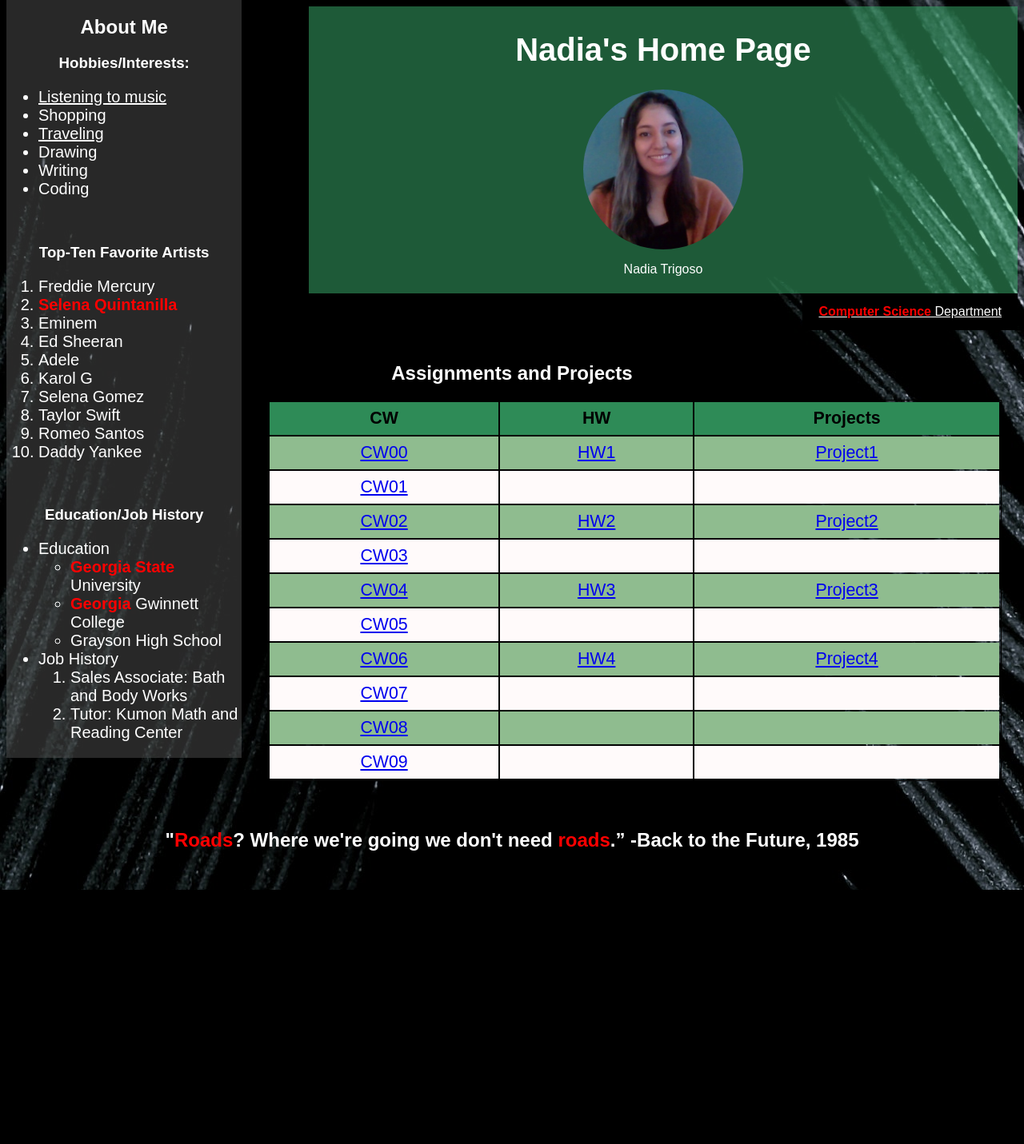
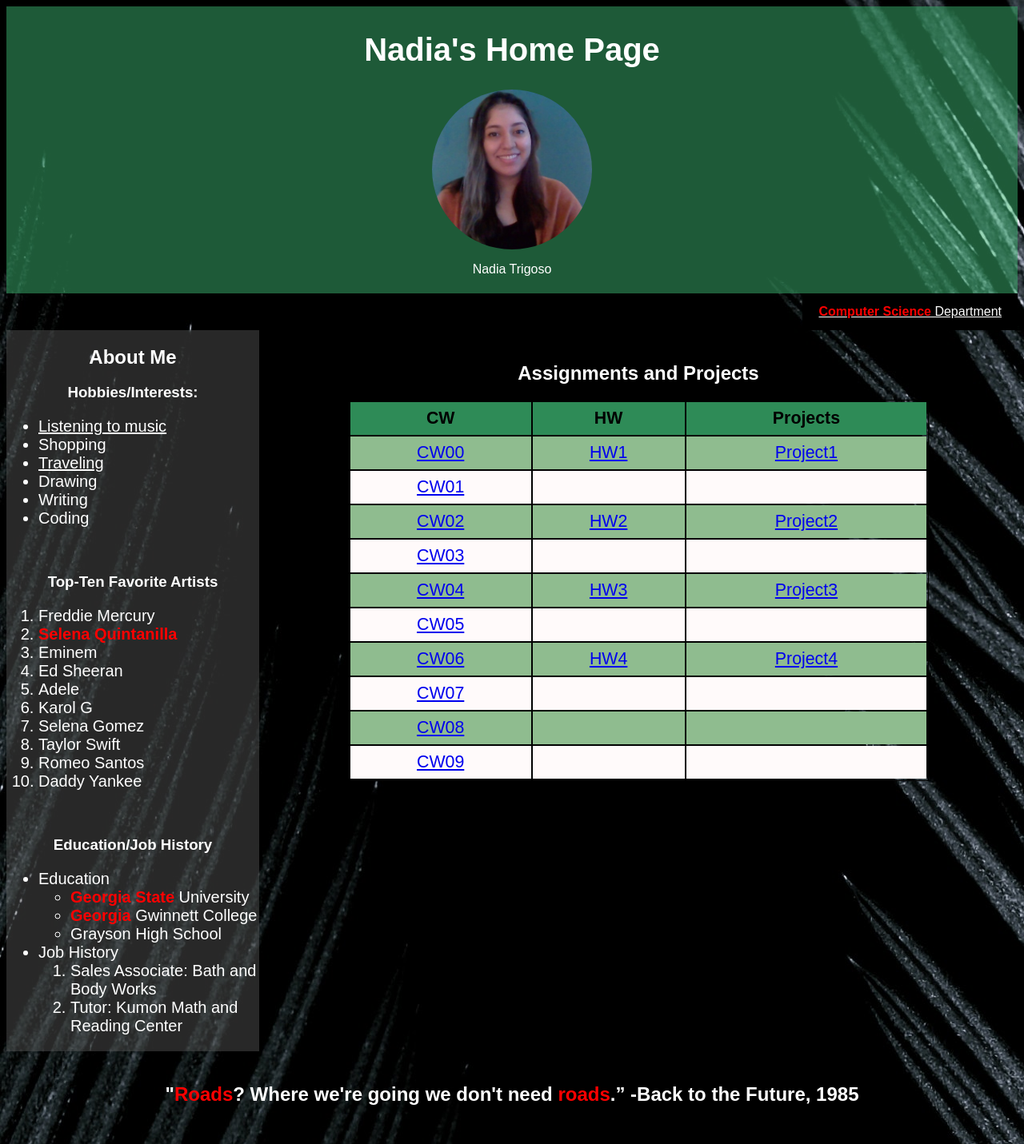
Before and after one commit to ntrigoso/ntrigoso.github.io, a PHP site: page / in a window 1280 px wide. Shown: the whole page at 80% size. Before the commit the page ends 1113 px from the top, so only its background shows below. Run offline with PHP 8.4, Linux system fonts and the light colour scheme.

Commit message:
Add files via upload

```diff
--- a/stylesheet.css
+++ b/stylesheet.css
@@ -18,9 +18,8 @@ table {
   font-family: sans-serif;
   font-size: 16pt;
   border: 1px solid black;
-  width: 75%;
-  height:25%;
-  margin-left: 25%;
+  width: 80%;
+  margin-left: 10%;
 }
 td, th {
 	text-align: center;
@@ -57,7 +56,6 @@ a:hover {
 
 .top {
   padding: 5px;
-  margin-left: 10cm;
   text-align: center;
   background: rgba(60,179,113,.5);
   color: white;
@@ -102,9 +100,6 @@ a:hover {
   flex: 20%;
   -ms-flex: 20%;
   background-color: rgba(100,100,100,0.4);
-  position: absolute;
-  width: 23%;
-  top:0;
 }
 
 .home {
@@ -122,7 +117,7 @@ span{
 	font-weight: bold;
 }
 
-@media screen and (max-width: 400px) {
+@media screen and (max-width: 700px) {
   .list1 {
     flex-direction: column;
   }
```
